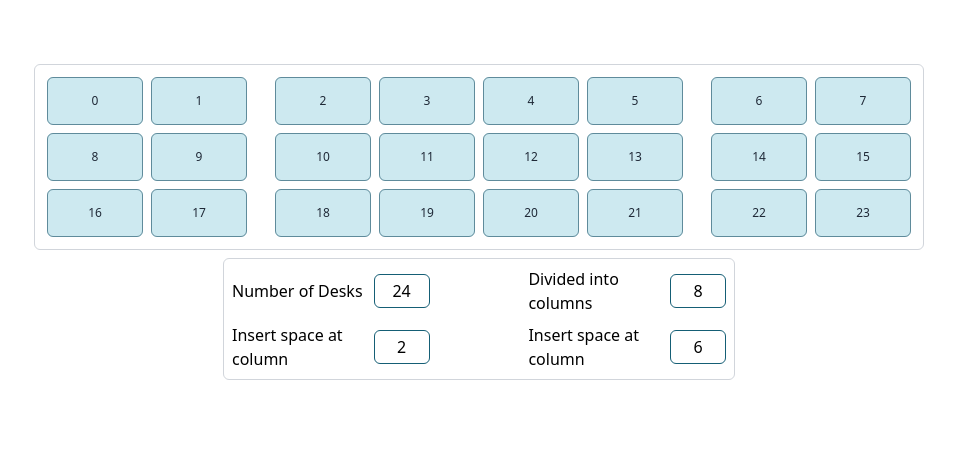
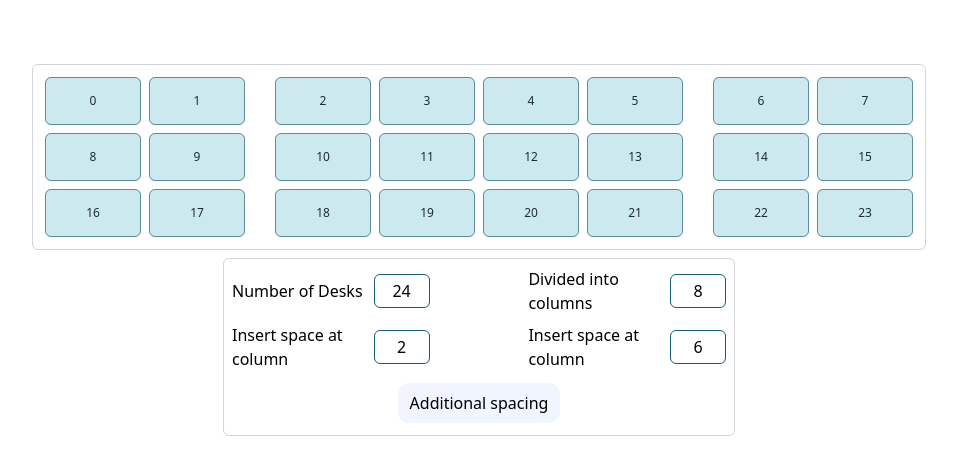
Before and after one commit to s-Hale/deskbooking, a React (Create React App) app: page / in a window 1280 px wide. Shown: the top 474 px of the page, without its empty margins (161-1118 px from the left). Built offline with nearby package versions, Linux system fonts and the light colour scheme.

Commit message:
extra cols

```diff
--- a/src/components/FirstFolder/index.js
+++ b/src/components/FirstFolder/index.js
@@ -10,15 +10,23 @@ const DeskMap = () => {
     const [numberColumns, setNumberColumns] = useState(8);
     const [groupGapOne, setGroupGapOne] = useState(2);
     const [groupGapTwo, setGroupGapTwo] = useState(6);
+    const [groupGapThree, setGroupGapThree] = useState();
+    const [groupGapFour, setGroupGapFour] = useState();
     const [chosenDesk, setChosenDesk] = useState();
     const [summaryPhrase, setSummaryPhrase] = useState('');
 
     const StyledDesks = styled.div`
      & > span:nth-of-type(${numberColumns}n + ${groupGapOne}) {
-        margin-right: 24px
+        margin-right: 26px
      }
      & > span:nth-of-type(${numberColumns}n + ${groupGapTwo}) {
-        margin-right: 24px
+        margin-right: 26px
+     }
+     & > span:nth-of-type(${numberColumns}n + ${groupGapThree}) {
+        margin-right: 26px
+     }
+     & > span:nth-of-type(${numberColumns}n + ${groupGapFour}) {
+        margin-right: 26px
      }
      grid-template-columns: repeat(${numberColumns}, min-content);
     `;
@@ -53,10 +61,14 @@ const DeskMap = () => {
                 numberColumns={numberColumns}
                 groupGapOne={groupGapOne}
                 groupGapTwo={groupGapTwo}
+                groupGapThree={groupGapThree}
+                groupGapFour={groupGapFour}
                 setNumberHeight={setNumberHeight}
                 setNumberColumns={setNumberColumns}
                 setGroupGapOne={setGroupGapOne}
                 setGroupGapTwo={setGroupGapTwo}
+                setGroupGapThree={setGroupGapThree}
+                setGroupGapFour={setGroupGapFour}
             />
             <span className="mt-2 text-lg">{summaryPhrase}</span>
         </>
--- a/src/components/UserInputForm/index.js
+++ b/src/components/UserInputForm/index.js
@@ -1,5 +1,5 @@
 
-import React from 'react';
+import React, {useState} from 'react';
 import styled from 'styled-components';
 
 const NoArrowInput = styled.input`
@@ -21,8 +21,18 @@ const UserInputForm = (
         groupGapOne,
         setGroupGapOne,
         groupGapTwo,
-        setGroupGapTwo }) => {
+        setGroupGapTwo,
+        groupGapThree,
+        setGroupGapThree,
+        groupGapFour,
+        setGroupGapFour,
+
+
+    }) => {
+    const [extraColumns, setExtraColumns] = useState(false);
     const inputPairStyling = "flex justify-between items-center w-2/5"
+
+
     return (
         <div className="flex flex-col p-2 w-2/5 border border-gray-300 rounded-md">
 
@@ -61,6 +71,22 @@ const UserInputForm = (
                     </NoArrowInput>
                 </div>
             </div>
+
+            <div className="flex p-1 justify-center"><button onClick={() => setExtraColumns(!extraColumns)} className="mt-2 py-2 px-3 bg-blue-50 rounded-xl hover:bg-blue-100 w-auto">{extraColumns ? 'Hide' : 'Additional spacing'}</button></div>
+
+            {extraColumns && (<div className="mt-2 justify-between flex items-center">
+                <div className={inputPairStyling}>
+                    <p>Insert space at column</p>
+                    <NoArrowInput type="number" value={groupGapThree} onChange={(e) => setGroupGapThree(e.target.value)} className="text-center w-14 p-1 border border-cyan-800 rounded-md">
+                    </NoArrowInput>
+                </div>
+                <div className={inputPairStyling}>
+                    <p>Insert space at column</p>
+                    <NoArrowInput type="number" value={groupGapFour} onChange={(e) => setGroupGapFour(e.target.value)} className="text-center w-14 p-1 border border-cyan-800 rounded-md">
+                    </NoArrowInput>
+                </div>
+
+            </div>)}
         </div>
     )
 }
```
